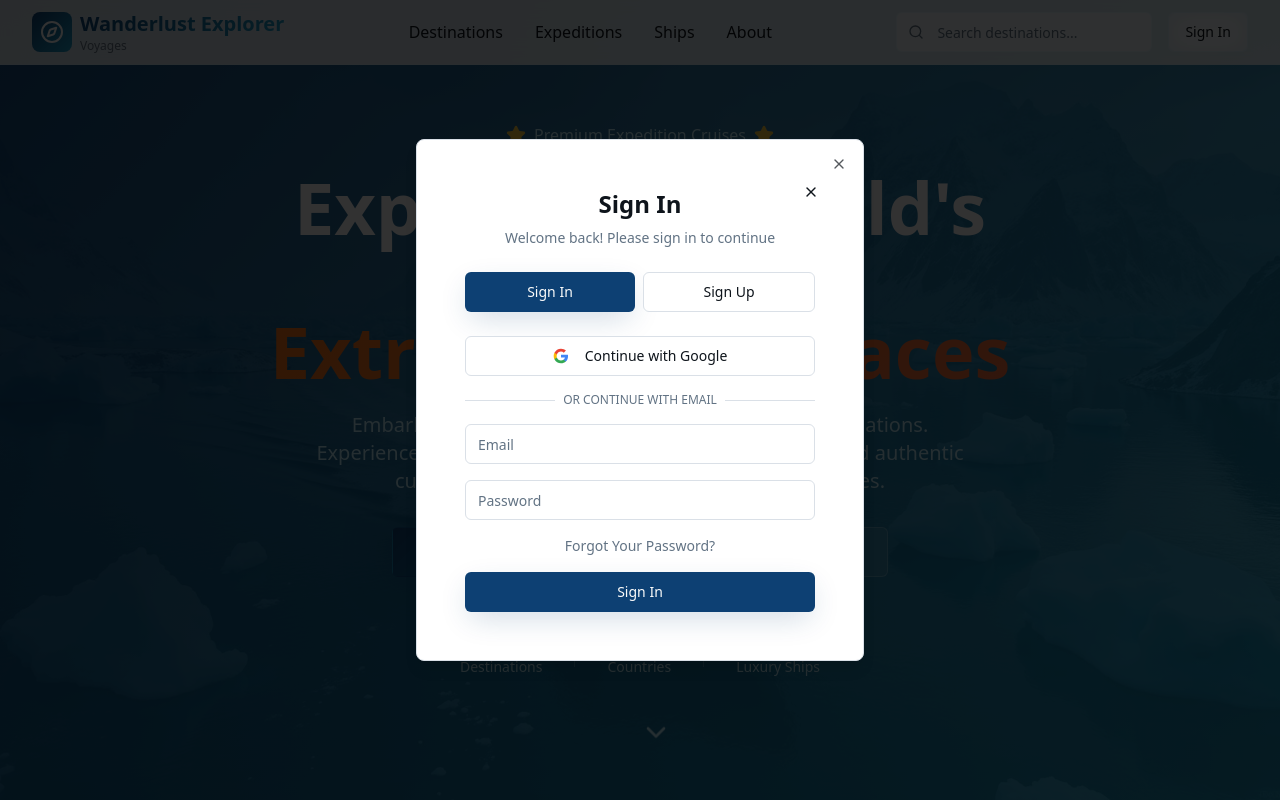
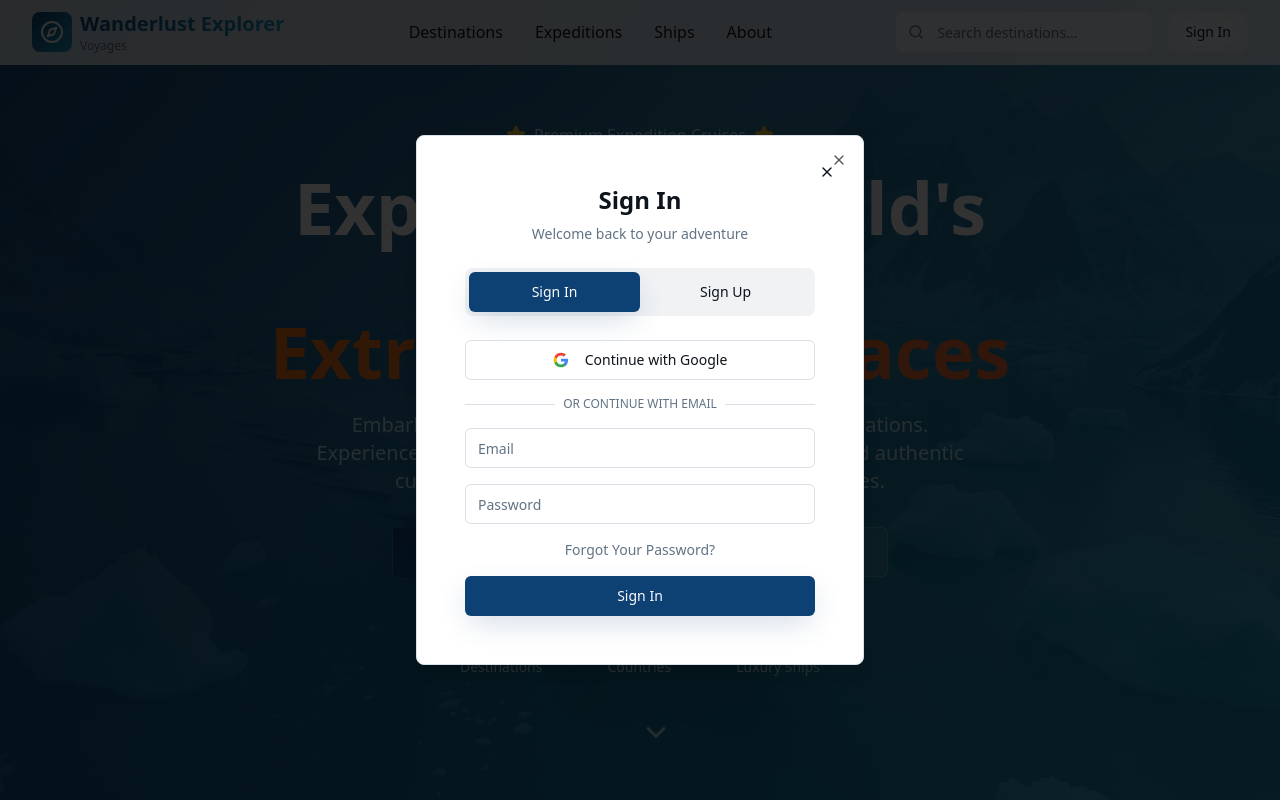
Before and after one commit to RoshanGowdaR/wanderlust-explorer-voyages, a React (Vite) app: page / in a window 1280 px wide. Both pictures are taken after a click on the button "Sign In". Shown: the top 800 px of the page. Built offline with nearby package versions, Linux system fonts and the light colour scheme.

Commit message:
Fix login and update README
The login page animations were removed and simplified. The README file was updated to remove all mentions of "Lovable" and now only contains project-specific information.

```diff
--- a/src/components/auth/SimpleAuthDialog.tsx
+++ b/src/components/auth/SimpleAuthDialog.tsx
@@ -132,12 +132,12 @@ export default function SimpleAuthDialog({ open, onOpenChange }: SimpleAuthDialo
 
   return (
     <Dialog open={open} onOpenChange={onOpenChange}>
-      <DialogContent className="sm:max-w-md bg-background border">
-        <div className="relative p-6">
+      <DialogContent className="sm:max-w-md">
+        <div className="p-6">
           <Button
             variant="ghost"
             size="icon"
-            className="absolute top-2 right-2"
+            className="absolute top-4 right-4"
             onClick={() => onOpenChange(false)}
           >
             <X className="h-4 w-4" />
@@ -148,20 +148,20 @@ export default function SimpleAuthDialog({ open, onOpenChange }: SimpleAuthDialo
               {isSignUp ? "Create Account" : "Sign In"}
             </h2>
             <p className="text-sm text-muted-foreground">
-              {isSignUp ? "Create your account to start exploring" : "Welcome back! Please sign in to continue"}
+              {isSignUp ? "Join our expedition community" : "Welcome back to your adventure"}
             </p>
           </div>
 
-          <div className="flex space-x-2 mb-6">
+          <div className="flex mb-6 bg-muted rounded-lg p-1">
             <Button
-              variant={!isSignUp ? "default" : "outline"}
+              variant={!isSignUp ? "default" : "ghost"}
               className="flex-1"
               onClick={() => setIsSignUp(false)}
             >
               Sign In
             </Button>
             <Button
-              variant={isSignUp ? "default" : "outline"}
+              variant={isSignUp ? "default" : "ghost"}
               className="flex-1"
               onClick={() => setIsSignUp(true)}
             >
@@ -195,31 +195,25 @@ export default function SimpleAuthDialog({ open, onOpenChange }: SimpleAuthDialo
 
           <form onSubmit={(e) => handleAuth(e, isSignUp ? 'signup' : 'signin')} className="space-y-4">
             {isSignUp && (
-              <div>
               <Input
                 name="fullName"
                 type="text"
                 placeholder="Full Name"
                 required
               />
-              </div>
             )}
-            <div>
             <Input
               name="email"
               type="email"
               placeholder="Email"
               required
             />
-            </div>
-            <div>
             <Input
               name="password"
               type="password"
               placeholder="Password"
               required
             />
-            </div>
 
             {isSignUp && (
               <div className="flex items-center space-x-2">
```
Also changed, not shown: 1 other file (tests, documents, lock files or other folders). Lines whose indentation alone changed are shown as unchanged.
